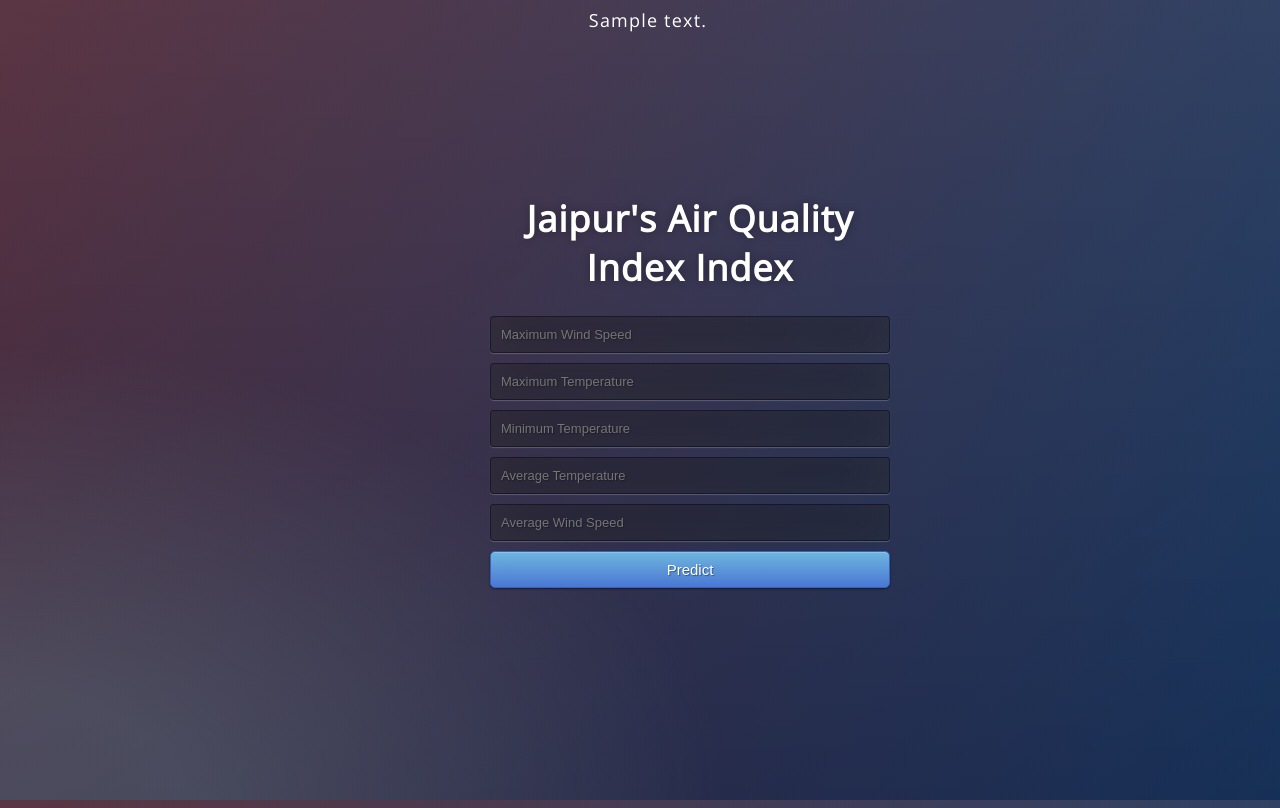
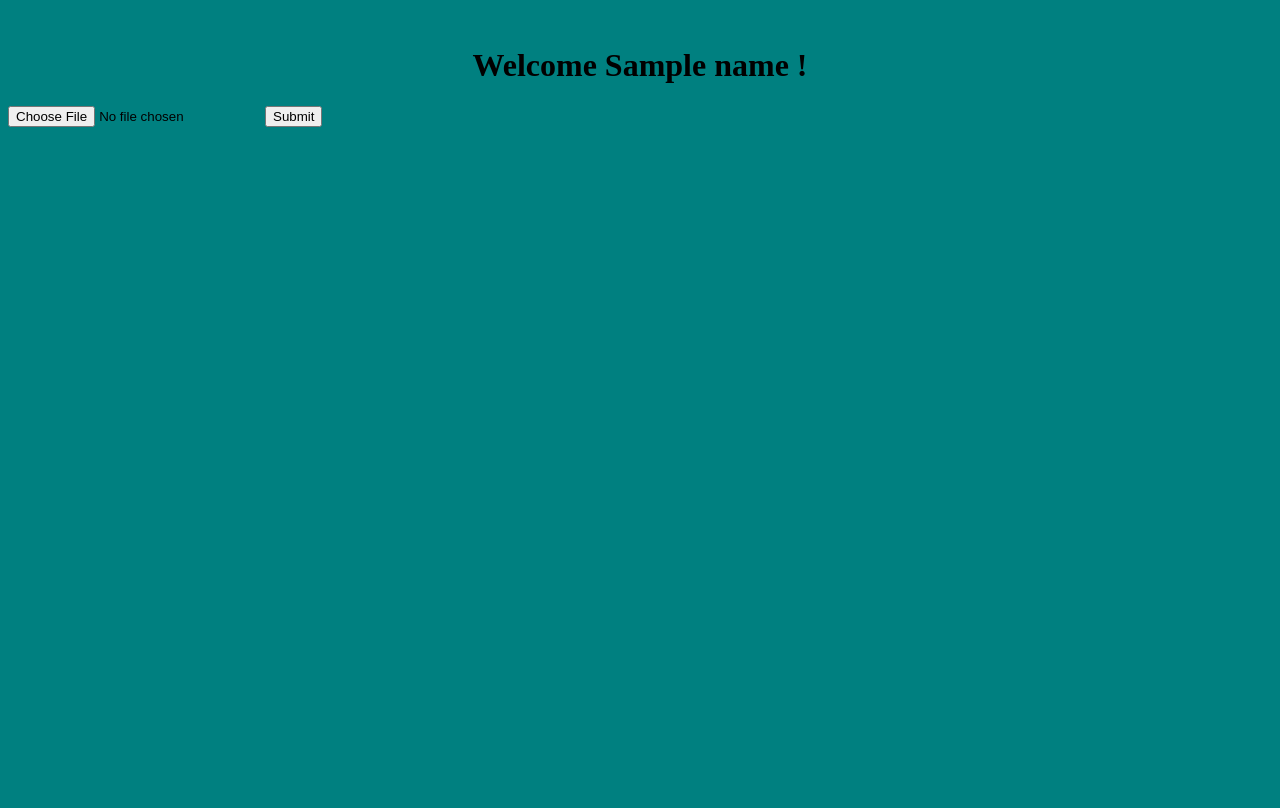
Before and after one commit to naveen6213/narasimman-naveen, a Flask app: template templates/home.html in a window 1280 px wide. After the commit the page ends 127 px from the top, so only its background shows below. Run offline with Flask 2, Linux system fonts and the light colour scheme; the template is opened without the code that fills it: most values are stand-ins (such as "Sample title", 1, 10 or a date in 2020).

Commit message:
Update home.html

```diff
--- a/templates/home.html
+++ b/templates/home.html
@@ -1,40 +1,16 @@
 <!DOCTYPE html>
-<html >
-<!--From https://codepen.io/frytyler/pen/EGdtg-->
+<html lang="en">
 <head>
-  <meta charset="UTF-8">
-  <title>ML API</title>
-  <link href='https://fonts.googleapis.com/css?family=Pacifico' rel='stylesheet' type='text/css'>
-<link href='https://fonts.googleapis.com/css?family=Arimo' rel='stylesheet' type='text/css'>
-<link href='https://fonts.googleapis.com/css?family=Hind:300' rel='stylesheet' type='text/css'>
-<link href='https://fonts.googleapis.com/css?family=Open+Sans+Condensed:300' rel='stylesheet' type='text/css'>
-<link rel="stylesheet" href="{{ url_for('static', filename='css/style.css') }}">
-
+    <meta charset="UTF-8">
+    <title>Home</title>
 </head>
-
-<body>
- <div class="login">
-	<h1>Jaipur's Air Quality Index Index</h1>
-
-     <!-- Main Input For Receiving Query to our ML -->
-    <form action="{{ url_for('predict')}}"method="post">
-      <input type="text" name="interview_score3" placeholder="Maximum Wind Speed" required="required" /><br>
-    	<input type="text" name="experience" placeholder="Maximum Temperature" required="required" /><br>
-        <input type="text" name="test_score" placeholder="Minimum Temperature" required="required" /><br>
-        <input type="text" name="interview_score5" placeholder="Average Temperature" required="required" /><br>
-        <input type="text" name="interview_score6" placeholder="Average Wind Speed" required="required" /><br>
-
-
-
-        <button type="submit" class="btn btn-primary btn-block btn-large">Predict</button>
+<body bgcolor="teal">
+<br>
+<h1 align="center">Welcome {{name}} !</h1>
+    <form action = "/uploader" method = "POST"
+            enctype = "multipart/form-data">
+            <input type = "file" name = "file" />
+            <input type = "submit"/>
     </form>
-
-   <br>
-   <br>
-
-
- </div>
- {{prediction_text}}
-
 </body>
 </html>
```
